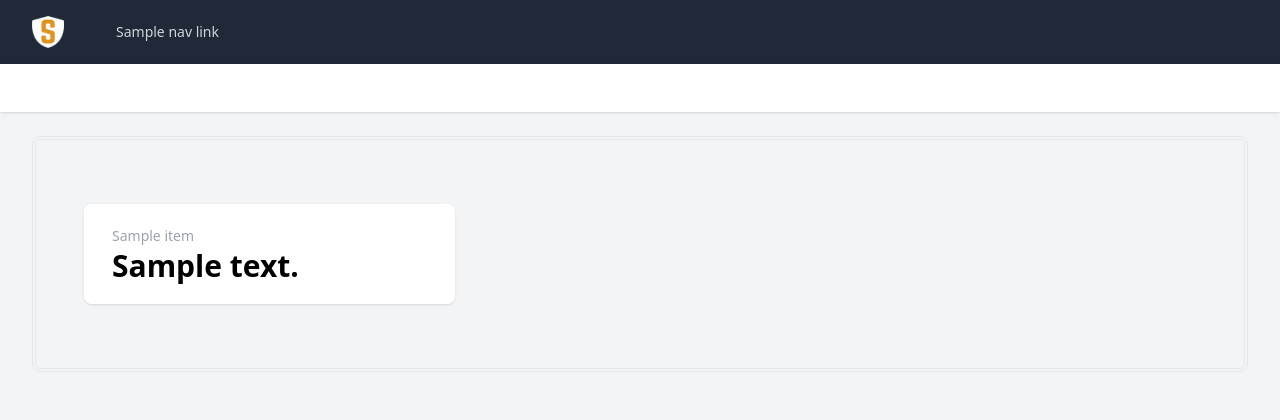
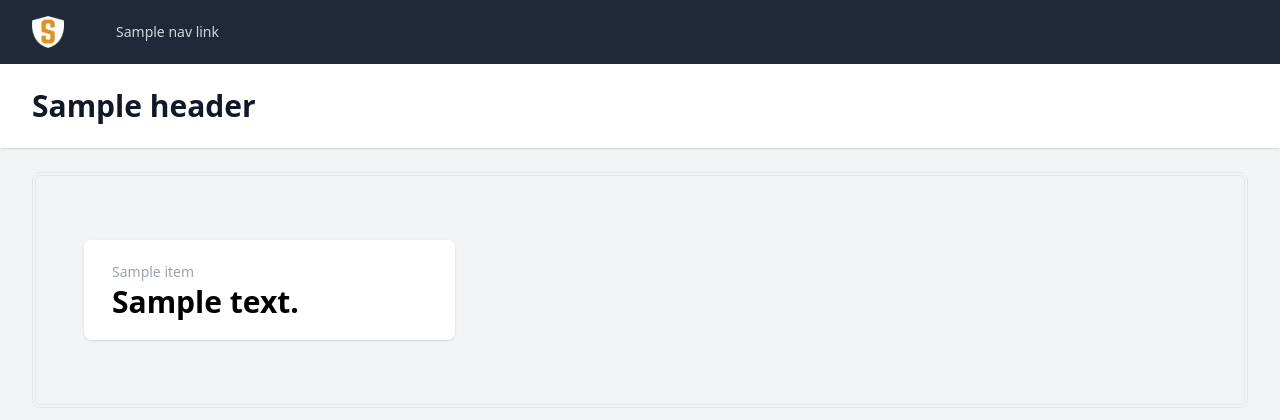
Before and after one commit to suggestionsbot/stats, a Flask app: template templates/stats_view.html in a window 1280 px wide. Shown: the top 420 px of the page. Run offline with Flask 2, Linux system fonts and the light colour scheme; the template is opened without the code that fills it: most values are stand-ins (such as "Sample title", 1, 10 or a date in 2020); some libraries are stand-ins or nearby versions.

Commit message:
feat: Generalize HTML templating

```diff
--- a/app.py
+++ b/app.py
@@ -48,8 +48,9 @@ def index():
 @app.route("/aggregate")
 def aggregate_stats():
     return render_template(
-        "aggregate_stats.html",
+        "stats_view.html",
         nav_links=nav_links,
+        header="Aggregate Statistics",
         current_nav_link="Aggregate",
         stats_items=app.stats_container.aggregate_stats,
     )
@@ -58,8 +59,9 @@ def aggregate_stats():
 @app.route("/suggestions")
 def suggestions_stats():
     return render_template(
-        "suggestions_stats.html",
+        "stats_view.html",
         nav_links=nav_links,
+        header="Suggestion Related Statistics",
         current_nav_link="Suggestions Commands",
         stats_items=app.stats_container.command_stats,
     )
--- a/templates/aggregate_stats.html
+++ /dev/null
@@ -1,2 +0,0 @@
-{% extends "stats_view.html" %}
-{% block header %}Aggregate Statistics{% endblock %}
--- a/templates/config_stats.html
+++ /dev/null
@@ -1,2 +0,0 @@
-{% extends "stats_view.html" %}
-{% block header %}Config Related Statistics{% endblock %}
--- a/templates/stats_view.html
+++ b/templates/stats_view.html
@@ -1,4 +1,5 @@
 {% extends "base.html" %}
+{% block header %}{{ header }}{% endblock %}
 {% block content %}
     <div class="max-w-full mx-1 sm:mx-auto sm:px-2 lg:px-4">
     {% for container in stats_items %}
--- a/templates/suggestions_stats.html
+++ /dev/null
@@ -1,2 +0,0 @@
-{% extends "stats_view.html" %}
-{% block header %}Suggestion Related Statistics{% endblock %}
```
